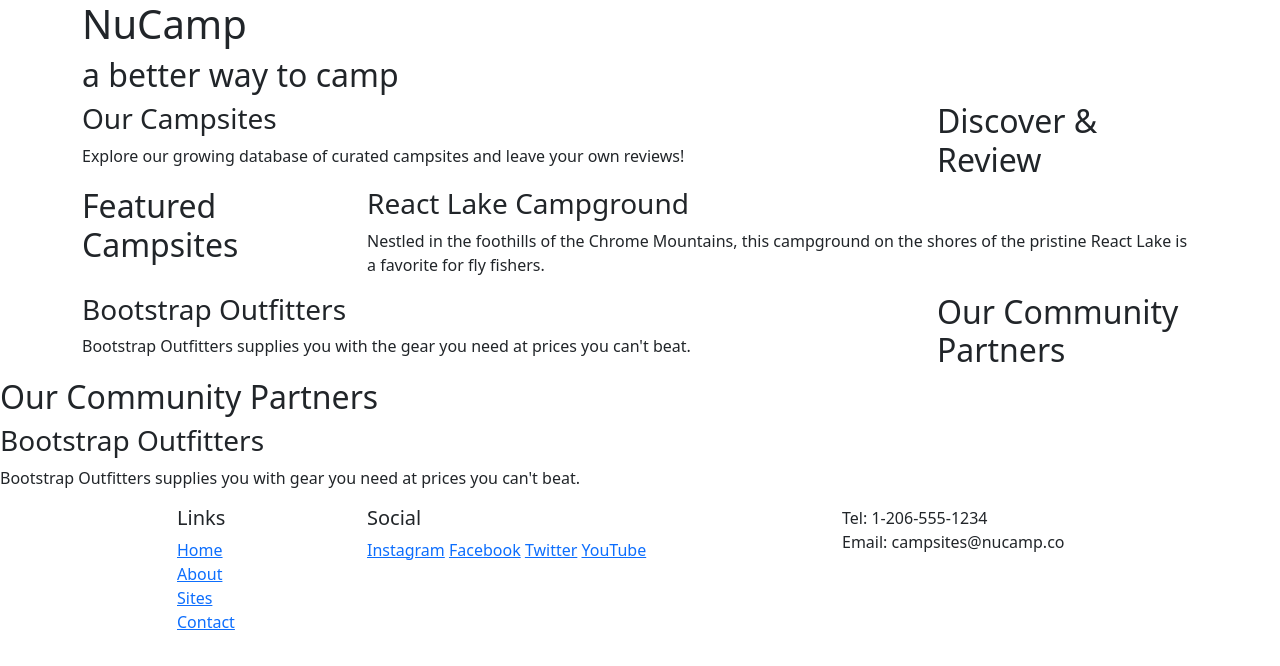
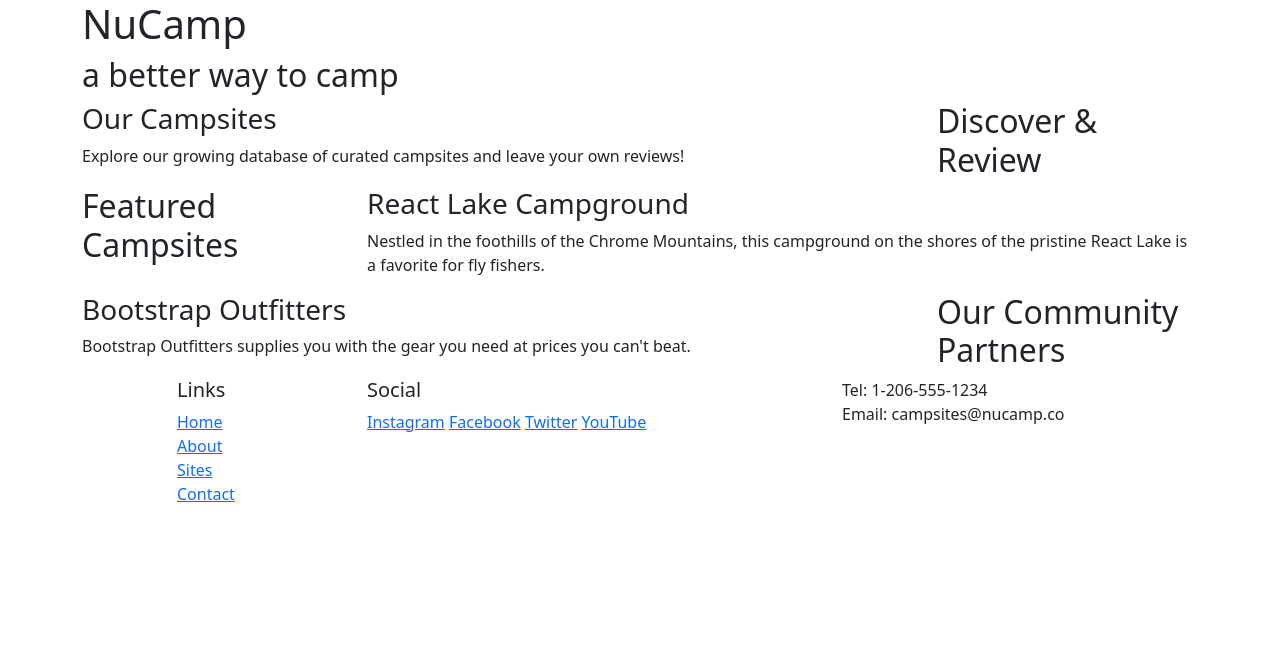
Before and after one commit to ArturTola/nucampsite, a website: page index.html in a window 1280 px wide. Drawn offline with nearby package versions, Linux system fonts and the light colour scheme.

Commit message:
Update index.html

```diff
--- a/index.html
+++ b/index.html
@@ -63,15 +63,6 @@
   </div>
 
 
-    <div>
-      <h2>Our Community Partners</h2>
-      <h3>Bootstrap Outfitters</h3>
-      <p>
-        Bootstrap Outfitters supplies you with gear you need at prices you can't
-        beat.
-      </p>
-    </div>
-
   </div>
 
   <footer>
```
